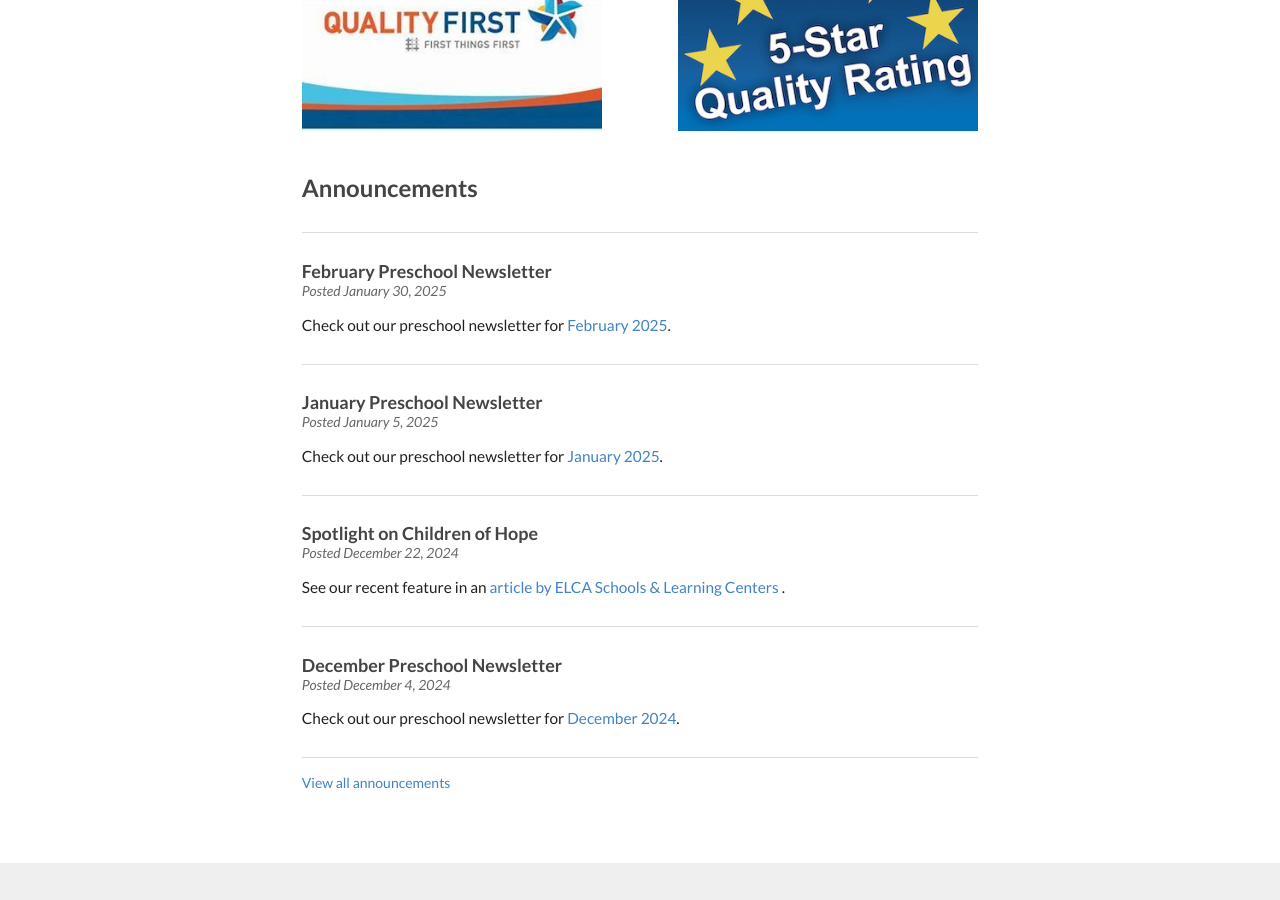
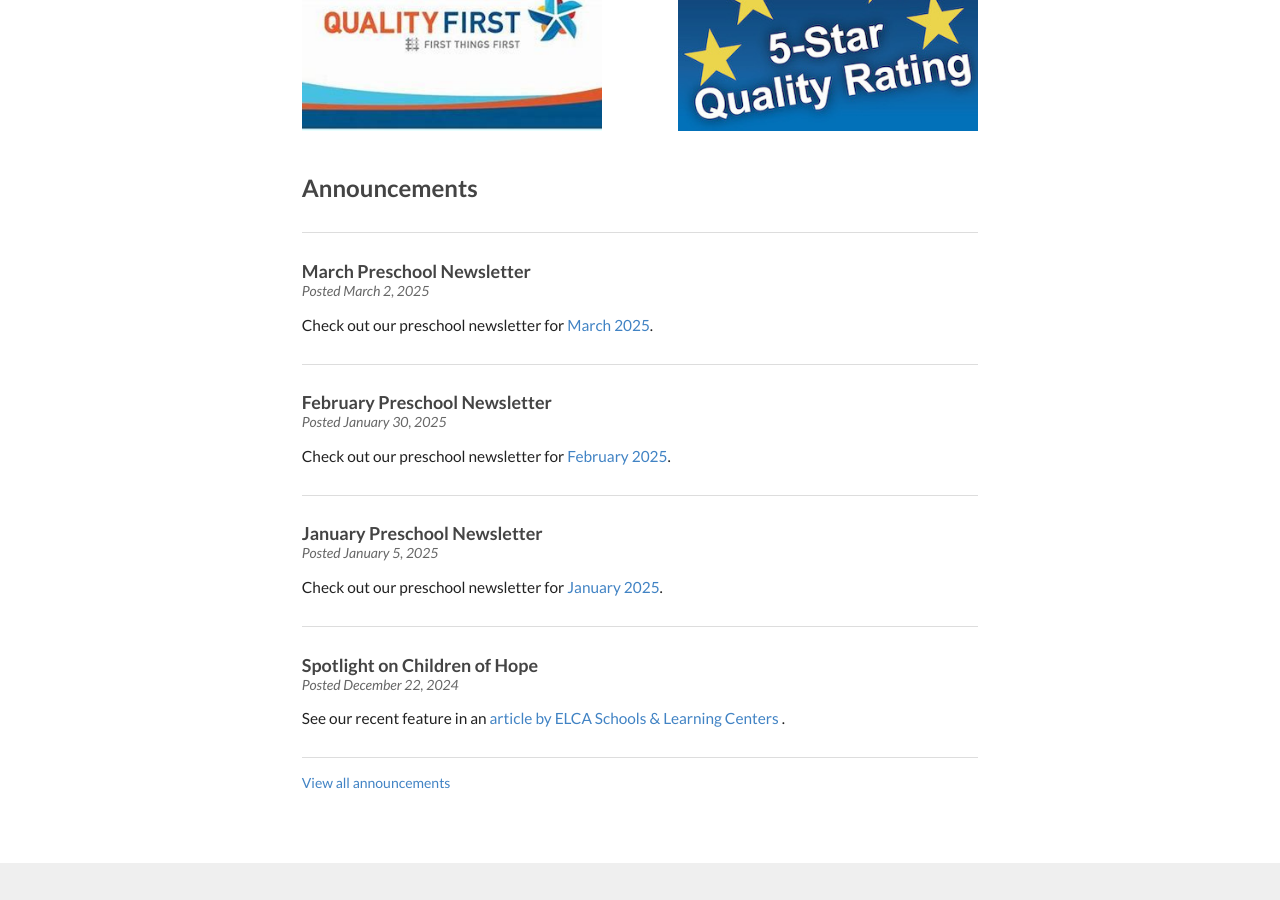
Before and after one commit to childrenofhope/childrenofhope, a Jekyll site: the page built from index.html, in a window 1280 px wide and 900 px high, scrolled down 645 px. Built offline with Jekyll 4.4.1, drawn with Linux system fonts in a browser that asks for light colours; the list of posts is cut into pages by our own code.

Commit message:
Added March 2025 newsletter

```diff
--- a/newsletter.md
+++ b/newsletter.md
@@ -9,6 +9,9 @@
 
 <h3 class="ui header">Current School Year</h3>
 <div class="ui newsletter list">
+  <a class="item" href="{{ site.baseurl }}/assets/newsletters/2024-2025/COH_March_2025_Newsletter.pdf">
+    March 2025
+  </a>
   <a class="item" href="{{ site.baseurl }}/assets/newsletters/2024-2025/COH_February_2025_Newsletter.pdf">
     February 2025
   </a>
```
Also changed, not shown: _posts/2025-03-02-march-newsletter.md (added, +13 -0 lines), 1 other file.
